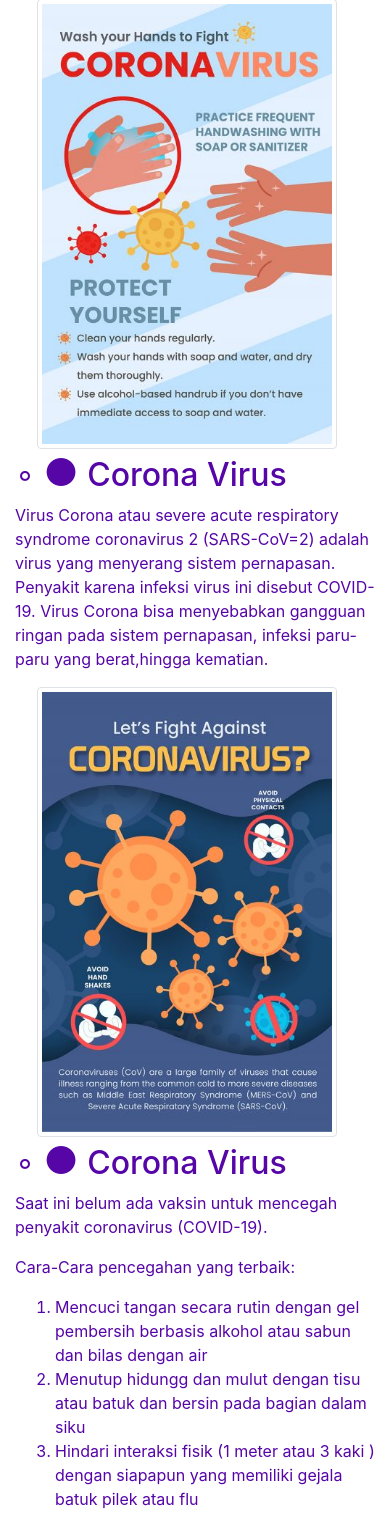
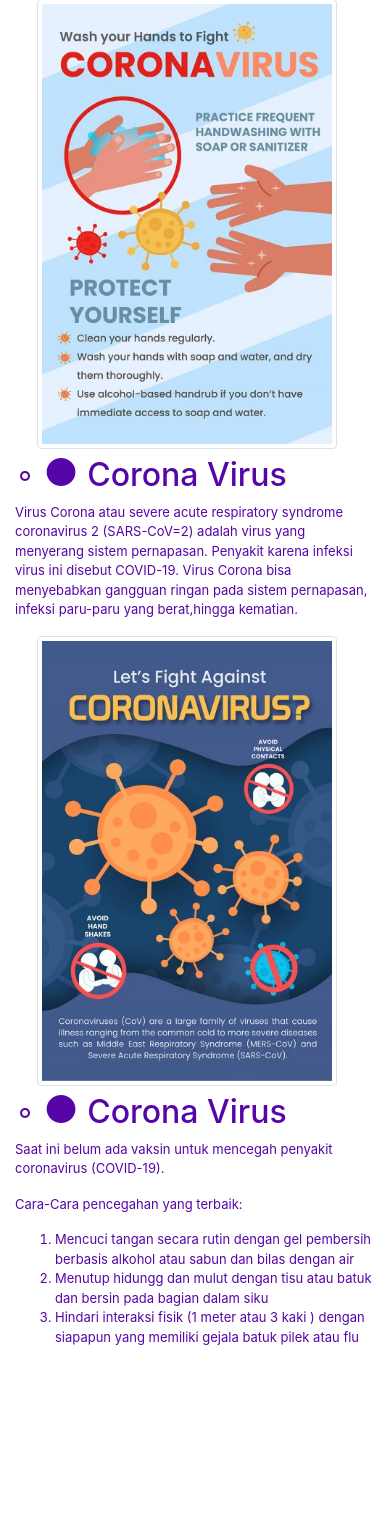
Before and after one commit to dewangga-pk/Covid19Jember, a PHP site: page / in a window 390 px wide. Shown: the part 496-2023 px from the top of the page. After the commit the page ends 1841 px from the top, so only its background shows below. Run offline with PHP 8.4, Linux system fonts and the light colour scheme; some libraries are stand-ins or nearby versions.

Commit message:
update font small saat open in smartphone

```diff
--- a/css/style.css
+++ b/css/style.css
@@ -67,6 +67,9 @@ nav{
     .jumbotron .container a{
         font-size: medium;
     }
+    .informasi .container .row .col-lg-6,.informasi .container .section2 .col-lg-5{
+        font-size: small;
+    }
 }
 /* akhir style index */
 
```
